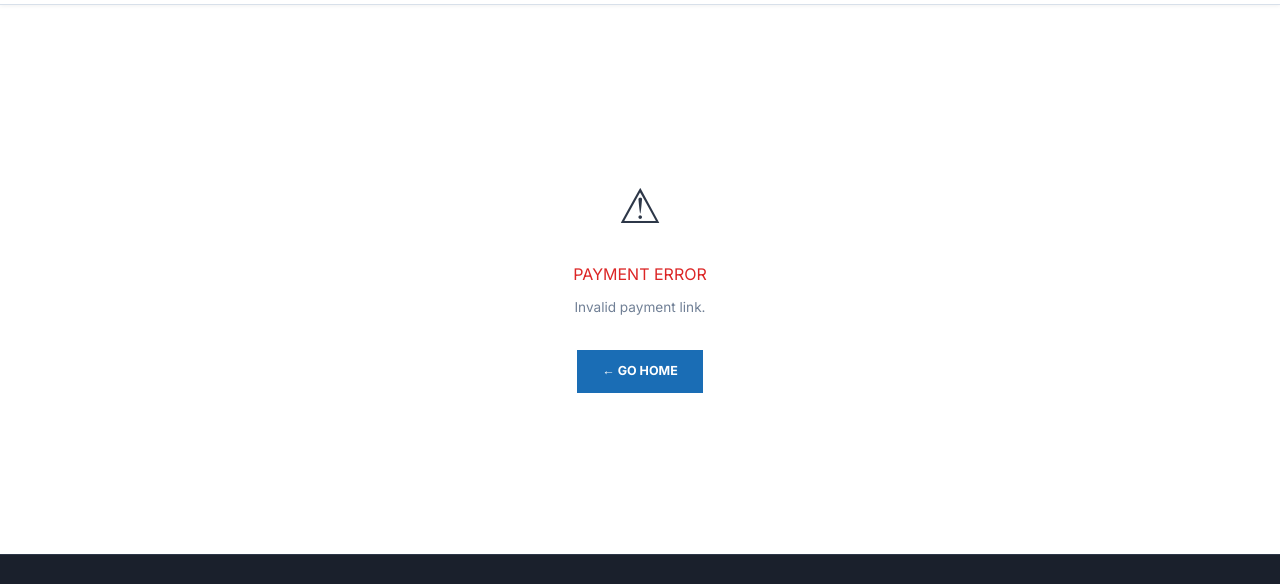
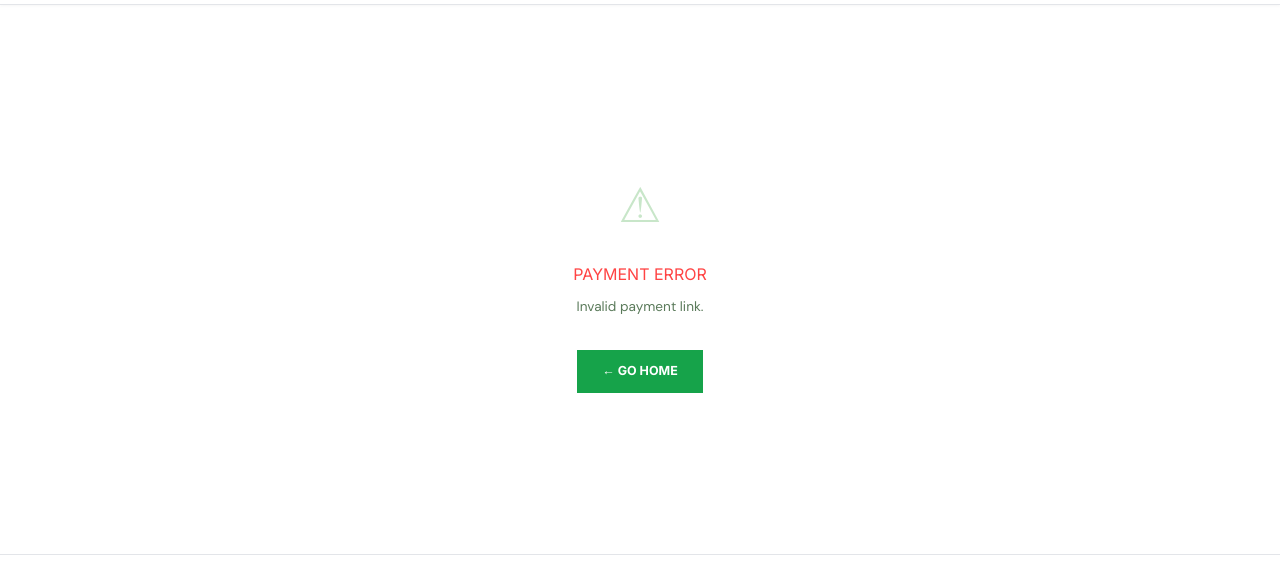
Before and after one commit to andrewljf001/CC-pcba-order-website, a website: page public/payment-success.html in a window 1280 px wide. Shown: the part 55-639 px from the top of the page. Drawn offline with Linux system fonts and the light colour scheme; no server answers.

Commit message:
fix(theme): payment-success.html 移除遗留蓝色外挂 theme-business.css 引用

```diff
--- a/public/payment-success.html
+++ b/public/payment-success.html
@@ -77,7 +77,7 @@ input,select,textarea{border-radius:6px}
 .status-pill{border-radius:999px}
 .stag,.svc-badge,.pay-tag,.badge-std,.badge-rq{border-radius:6px}
 </style>
-<link rel="stylesheet" href="/theme-business.css">
+
 </head>
 <body>
 <nav>
```
